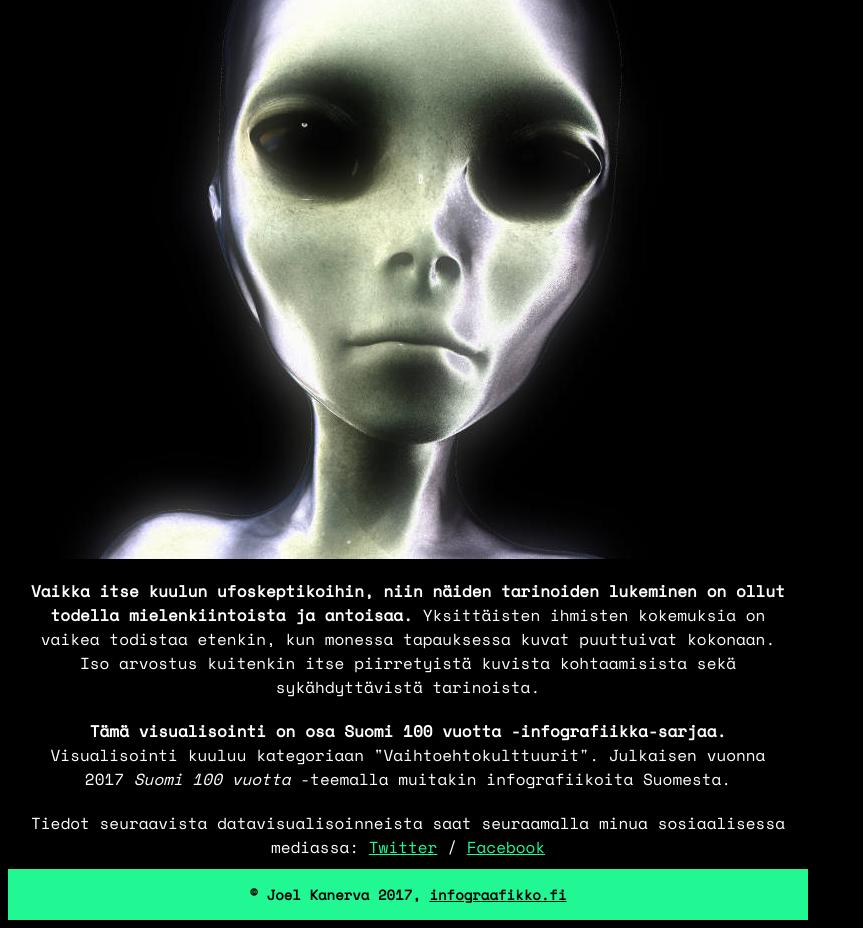
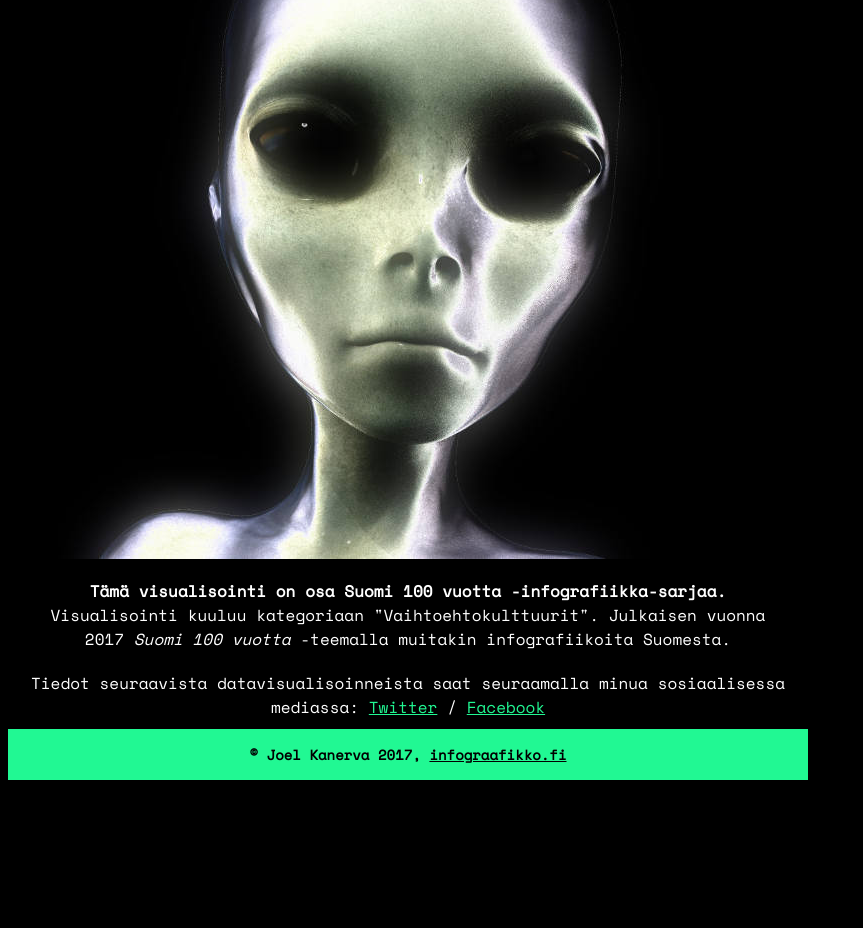
Before and after one commit to infograafikko/suomalaiset-ufohavainnot, a plain HTML site: page index.html in a window 1280 px wide. Shown: the part 8629-9557 px from the top of the page, without its empty margins (0-863 px from the left). After the commit the page ends 9417 px from the top, so only its background shows below. Drawn offline with nearby package versions, Linux system fonts and the light colour scheme; animation ran at ten frames a second.

Commit message:
Update index.html

```diff
--- a/index.html
+++ b/index.html
@@ -63,7 +63,6 @@
 <div class = "title2"><h1>Do you believe now?</h1></div>
 <div class = "title-img"><img src="img/alien2.jpg"></div>
 <div class = "end">
-<p><strong>Vaikka itse kuulun ufoskeptikoihin, niin näiden tarinoiden lukeminen on ollut todella mielenkiintoista ja antoisaa.</strong> Yksittäisten ihmisten kokemuksia on vaikea todistaa etenkin, kun monessa tapauksessa kuvat puuttuivat kokonaan. Iso arvostus kuitenkin itse piirretyistä kuvista kohtaamisista sekä sykähdyttävistä tarinoista.
 <p><strong>Tämä visualisointi on osa Suomi 100 vuotta -infografiikka-sarjaa.</strong> Visualisointi kuuluu kategoriaan "Vaihtoehtokulttuurit". Julkaisen vuonna 2017 <i>Suomi 100 vuotta</i> -teemalla muitakin infografiikoita Suomesta.</p>
 <p>Tiedot seuraavista datavisualisoinneista saat seuraamalla minua sosiaalisessa mediassa: <a href = "https://twitter.com/Joel_Kanerva">Twitter</a> / <a href="https://www.facebook.com/infografiikka">Facebook</a></p></div>
 <div class = "signature"><p>© Joel Kanerva 2017, <a href="https://infograafikko.fi">infograafikko.fi</a></p></div>
```
